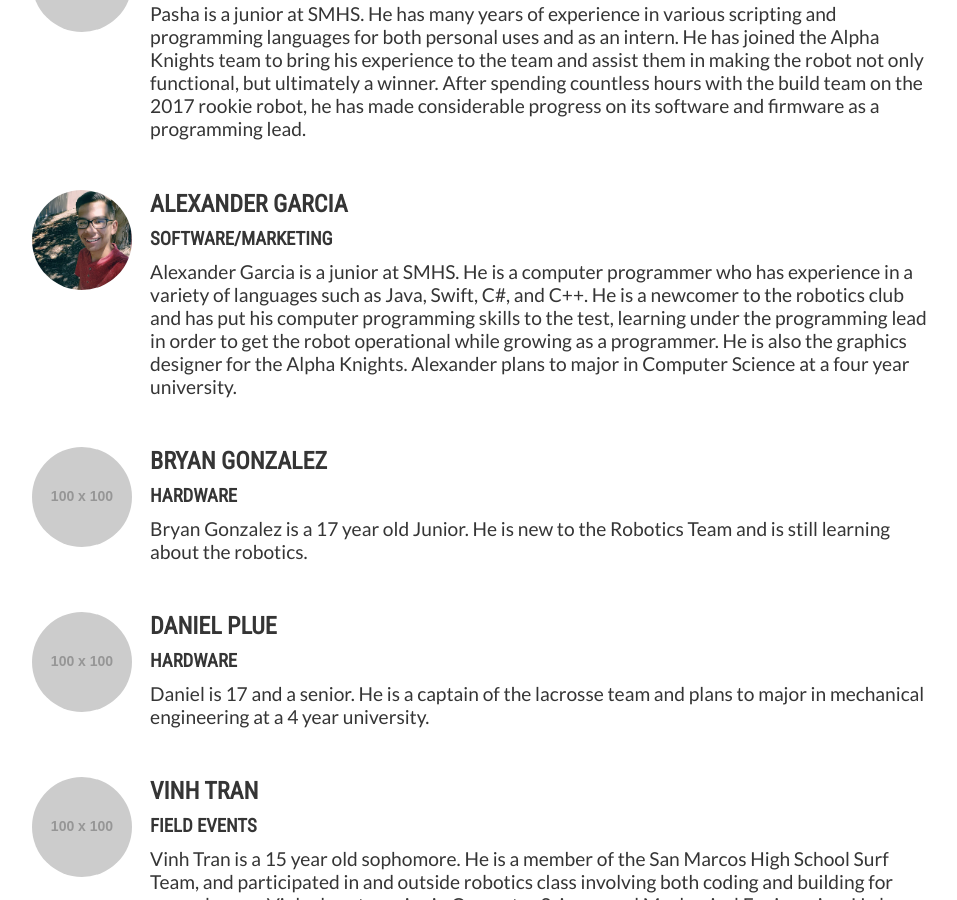
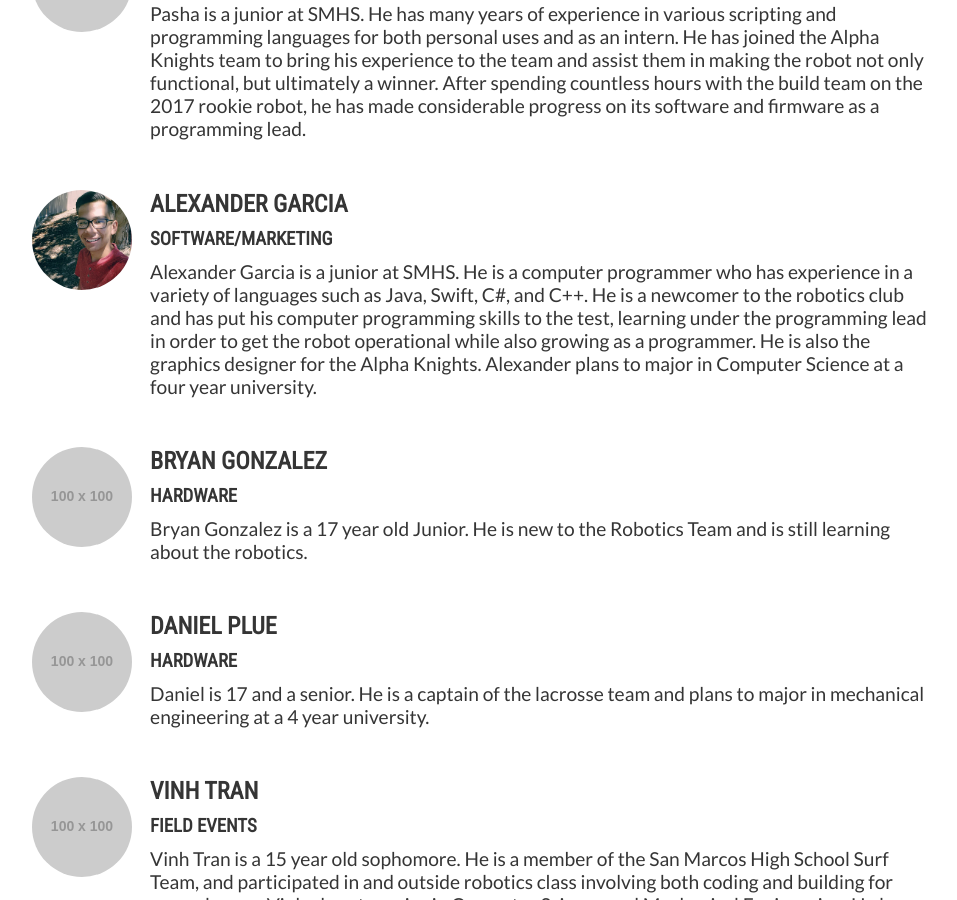
Before and after one commit to AlphaKnights/alphaknights.github.io, a Jekyll site: the page built from index.html, in a window 1280 px wide and 900 px high, scrolled down 3430 px. Shown: the whole window, without its empty margins (158-1115 px from the left). Built offline with Jekyll 4.4.1, drawn with Linux system fonts in a browser that asks for light colours.

```diff
--- a/index.html
+++ b/index.html
@@ -147,7 +147,7 @@
         <h2>Alexander Garcia</h2>
         <h3>Software/Marketing</h3>
         <p>
-          Alexander Garcia is a junior at SMHS. He is a computer programmer who has experience in a variety of languages such as Java, Swift, C#, and C++. He is a newcomer to the robotics club and has put his computer programming skills to the test, learning under the programming lead in order to get the robot operational while growing as a programmer. He is also the graphics designer for the Alpha Knights. Alexander plans to major in Computer Science at a four year university.
+          Alexander Garcia is a junior at SMHS. He is a computer programmer who has experience in a variety of languages such as Java, Swift, C#, and C++. He is a newcomer to the robotics club and has put his computer programming skills to the test, learning under the programming lead in order to get the robot operational while also growing as a programmer. He is also the graphics designer for the Alpha Knights. Alexander plans to major in Computer Science at a four year university.
         </p>
       </div>
     </div>
```
